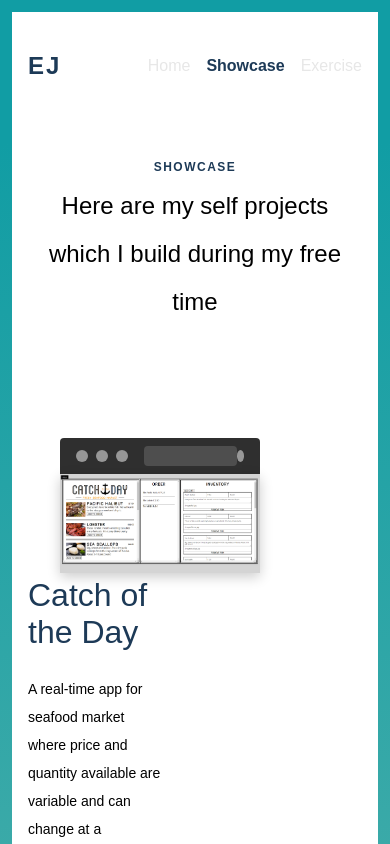
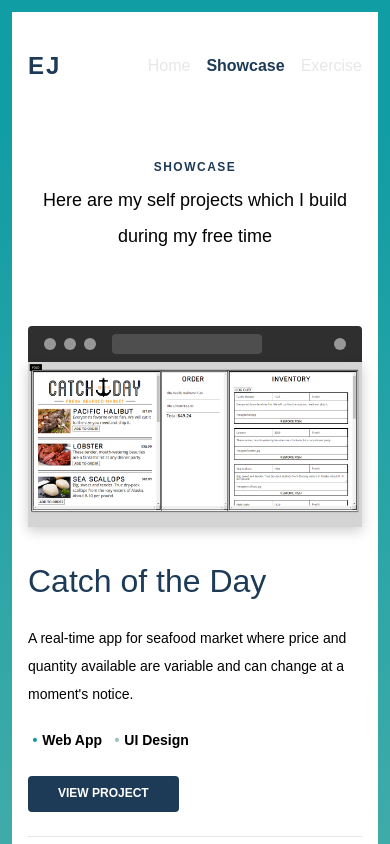
Before and after one commit to ejllovido/website-portfolio, a React (Create React App) app: page /showcase in a window 390 px wide. Shown: the top 844 px of the page. Built offline with nearby package versions, Linux system fonts and the light colour scheme; a web font is replaced by a local one.

Commit message:
Update to mobile first view

```diff
--- a/src/index.css
+++ b/src/index.css
@@ -113,8 +113,14 @@ p {
 
 .formatted-content.-lead > .body {
   line-height: 1.5;
-  font-size: 32px;
+  font-size: 24px;
   font-weight: 300;
+}
+
+@media (min-width: 768px) {
+  .formatted-content.-lead > .body {
+    font-size: 32px;
+  }
 }
 
 .formatted-content > .body {
@@ -153,23 +159,27 @@ p {
 
 /* Showcase Body */
 .showcase-item {
-  display: block;
-  padding-top: 40px;
+  display: flex;
+  flex-direction: column;
   padding-bottom: 0px;
   margin-bottom: 40px;
+  border-bottom: 1px solid #e7e7e7;
 }
 
 @media (min-width: 768px) {
   .showcase-item {
-    display: flex;
+    flex-direction: row;
     height: 320px;
     overflow-y: hidden;
+    padding-top: 40px;
     border-bottom: 1px solid #e7e7e7;
   }
 }
 
-.showcase-item:last-child {
-  margin-bottom: 80px;
+@media (min-width: 768px) {
+  .showcase-item:last-child {
+    margin-bottom: 80px;
+  }
 }
 
 @media (min-width: 768px) {
@@ -177,9 +187,9 @@ p {
     flex-direction: row-reverse;
   }
 }
+
 .showcase-item:nth-child(odd) > .preview {
   margin-right: 0;
-  margin-left: 32px;
 }
 
 .showcase-item > .info > .title {
@@ -198,8 +208,14 @@ p {
 }
 
 .formatted-content.-intro > .body {
-  font-size: 24px;
+  font-size: 18px;
   width: 100%;
+}
+
+@media (min-width: 768px) {
+  .formatted-content.-intro > .body {
+    font-size: 24px;
+  }
 }
 
 .formatted-content.-intro > .heading {
@@ -215,7 +231,13 @@ p {
 
 /* Info */
 .info {
-  width: 40%;
+  width: 100%;
+}
+
+@media (min-width: 992px) {
+  .info {
+    width: 40%;
+  }
 }
 
 /* changing the list style */
@@ -262,6 +284,7 @@ li:first-child::before {
   padding: 0 30px;
   height: 36px;
   vertical-align: middle;
+  margin-bottom: 24px;
   line-height: 35px;
   font-size: 12px;
   font-weight: 600;
@@ -280,10 +303,16 @@ li:first-child::before {
 /* Preview */
 .preview {
   margin-top: 32px;
-  margin-right: 32px;
-  width: 60%;
+  margin-bottom: 32px;
   transition: 200ms all ease;
   transform: translateY(0px);
+}
+
+@media (min-width: 992px) {
+  .preview {
+    width: 60%;
+    margin-right: 32px;
+  }
 }
 
 .preview:hover {
@@ -396,12 +425,17 @@ li:first-child::before {
 
 /* Footer */
 .main-footer {
-  display: flex;
-  align-items: center;
-  justify-content: space-between;
   border-top: 1px solid #e7e7e7;
   padding-top: 24px;
   padding-bottom: 24px;
+}
+
+@media (min-width: 768px) {
+  .main-footer {
+    display: flex;
+    align-items: center;
+    justify-content: space-between;
+  }
 }
 
 .main-footer > .text {
@@ -422,8 +456,14 @@ li:first-child::before {
 
 /* Exercise Body */
 .exercise-item {
-  display: flex;
   margin-bottom: 8px;
+}
+
+@media (min-width: 768px) {
+  .exercise-item {
+    display: flex;
+    margin-bottom: 8px;
+  }
 }
 
 .exercise-item:last-child {
```
